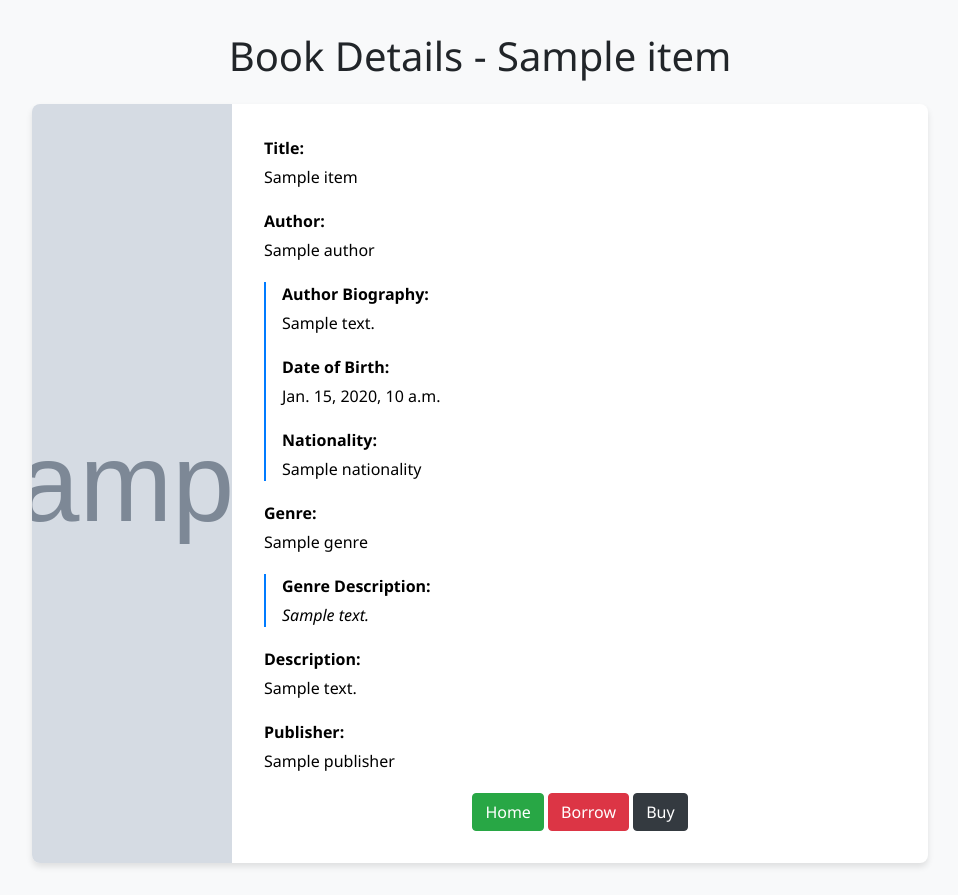
After one commit to raiyan-rahman03/Advance-Library-Management-sys, a Django app: page /book/about/1/ in a window 1280 px wide. The commit adds this page. Shown: the whole page, without its empty margins (160-1118 px from the left). Run offline with Django 3.2, Linux system fonts and the light colour scheme; tables that the repository leaves empty hold one stand-in row (values such as "Sample post"); grey boxes marked "Sample" are stand-in pictures; a database or web service that is not in the repository returns one stand-in record (values such as "Sample title"); data that the repository does not hold is empty; some libraries are stand-ins or nearby versions.

Commit message:
borrow function comlpleted

```diff
--- a/backend/main_web/admin.py
+++ b/backend/main_web/admin.py
@@ -6,3 +6,4 @@ admin.site.register(Author)
 admin.site.register(Genre)
 admin.site.register(Book)
 admin.site.register(Member)
+admin.site.register(Borrow)
--- a/backend/main_web/urls.py
+++ b/backend/main_web/urls.py
@@ -11,4 +11,9 @@ urlpatterns = [
     path('book',Book_view.as_view()),
     path('add-book',Book_post.as_view()),
     path('add',book_add_func),
+    path('book/<int:pk>/', SingleBookAPIView.as_view(), name='single_book_api'),
+    path('book/about/<int:pk>/', single_book, name='single_book'),
+    path('borrow',Borrow_view.as_view()),
+    path('borrow_f/<int:pk>',borrow),
+
 ]
--- a/backend/main_web/views.py
+++ b/backend/main_web/views.py
@@ -5,20 +5,28 @@ from .models import *
 from .serializers import *
 from rest_framework import status
 from rest_framework.response import Response
+import requests
+from django.http import HttpResponseNotFound
+
 # Create your views hee.
 def home(request):
-
-
     books_data = Book_view.as_view()(request).data
     user_name = request.user.username
 
     # Pass the serialized data to the template context
-
     return render(request,'home.html',{'books':books_data ,'name':user_name})
+from rest_framework import generics
+from .models import Book
+from .serializers import BookSerializer
+from django.http import Http404
 
 class Book_view(generics.ListAPIView):
-    queryset=  Book.objects.all()
+    queryset = Book.objects.all()
     serializer_class = BookSerializer
+
+
+
+
 
 class Book_post(generics.CreateAPIView):
     queryset=  Book.objects.all()
@@ -32,3 +40,31 @@ def book_add_func(request):
     genre =Genre.objects.all()
     author =Author.objects.all()
     return render(request, 'add_book.html', {'genres': genre, 'authors': author})
+class SingleBookAPIView(generics.RetrieveAPIView):
+    queryset = Book.objects.all()
+    serializer_class = BookSerializer
+
+def single_book(request,pk):
+    response = requests.get(f'http://127.0.0.1:8000/book/{pk}/')
+    print(response)
+    return render(request, 'single_book.html', {'data': response.json()})
+
+def borrow(request,pk):
+    try:
+        book = Book.objects.get(id=pk)
+    except Book.DoesNotExist:
+        # Handle the case where the book does not exist
+        # For example, you can return a 404 error page
+        return HttpResponseNotFound("The requested book does not exist.")
+
+    return render(request, 'borrow.html', {'id': book.id})
+
+class Borrow_view(generics.ListCreateAPIView):
+    queryset = Borrow.objects.all()
+    serializer_class =borrow_ser
+
+    def perform_create(self, serializer):
+        # Get the Member object associated with the current user
+        member = Member.objects.get(user=self.request.user)
+        # Assign the Member object to the serializer's 'member' field
+        serializer.save(member=member)
--- /dev/null
+++ b/backend/templates/single_book.html
@@ -0,0 +1,132 @@
+<!DOCTYPE html>
+<html lang="en">
+<head>
+  <meta charset="UTF-8">
+  <meta name="viewport" content="width=device-width, initial-scale=1.0">
+  <title>Book Details - A Literary Oasis</title>
+  <link href="https://cdn.jsdelivr.net/npm/bootstrap@5.2.0-beta1/dist/css/bootstrap.min.css" rel="stylesheet" integrity="sha384-0evSXbVzTVFTJwvtQveJjxqCzos2+wYEpuywKlPXaR5cOE93lLE-8cAylkVLCU" crossorigin="anonymous">
+  <link href="https://maxcdn.bootstrapcdn.com/bootstrap/4.5.2/css/bootstrap.min.css" rel="stylesheet">
+  <style>
+    /* Global Styles */
+    body {
+      font-family: 'Segoe UI', Tahoma, Geneva, Verdana, sans-serif;
+      margin: 0;
+      padding: 0;
+      background-color: #f8f9fa; /* Light background */
+    }
+
+    /* Container Styles */
+    .container {
+      max-width: 960px;
+      margin: 0 auto;
+      padding: 2rem;
+    }
+
+    /* Book Details Card Styles */
+    .book-card {
+      background-color: #fff; /* White card background */
+      border-radius: 0.5rem;
+      box-shadow: 0 4px 6px rgba(0, 0, 0, 0.1); /* Subtle shadow */
+      overflow: hidden; /* Prevent image overflow */
+      display: flex; /* Arrange content side-by-side */
+    }
+
+    .book-card-image {
+      flex: 0 0 200px; /* Set image width */
+      background-size: cover; /* Ensure image fills container */
+      background-position: center; /* Center image */
+    }
+
+    .book-card-content {
+      flex: 1 1 auto; /* Allow content area to expand */
+      padding: 2rem;
+    }
+
+    .detail-label {
+      font-weight: bold;
+      margin-bottom: 5px;
+      color: #000000; /* Darker text color */
+    }
+
+    .detail-value {
+      margin-bottom: 20px;
+      color: #000000; /* Lighter text color */
+    }
+
+    /* Author and Genre Details Styles */
+    .author-details,
+    .genre-details {
+      border-left: 2px solid #007bff; /* Border color */
+      padding-left: 1rem;
+      margin-top: 20px;
+    }
+
+    /* Genre Description Styling */
+    .genre-details .detail-value:nth-child(2) { /* Target second detail-value */
+      font-style: italic;
+    }
+
+    /* Optional Link Styles */
+    a {
+      color: #007bff; /* Blue link color */
+      text-decoration: none;
+      transition: color 0.3s ease;
+    }
+
+    a:hover {
+      color: #0056b3; /* Darker blue on hover */
+      text-decoration: underline;
+    }
+  </style>
+</head>
+<body>
+  <div class="container">
+    <h1 class="text-center mb-4">Book Details - {{ data.title }}</h1>
+
+    <div class="book-card">
+      <div class="book-card-image" style="background-image: url('{{ data.image_url }}');">
+      </div>
+
+      <div class="book-card-content">
+        <div class="detail-label">Title:</div>
+        <div class="detail-value">{{ data.title }}</div>
+
+        <div class="detail-label">Author:</div>
+        <div class="detail-value">{{ data.author.name }}</div>
+
+        <div class="author-details">
+          <div class="detail-label">Author Biography:</div>
+          <div class="detail-value">{{ data.author.biography }}</div>
+          <div class="detail-label">Date of Birth:</div>
+          <div class="detail-value">{{ data.author.date_of_birth }}</div>
+          <div class="detail-label">Nationality:</div>
+          <div class="detail-value">{{ data.author.nationality }}</div>
+        </div>
+
+        <div class="detail-label">Genre:</div>
+        <div class="detail-value">{{ data.genre.name }}</div>
+
+        <div class="genre-details">
+          <div class="detail-label">Genre Description:</div>
+          <div class="detail-value">{{ data.genre.description }}</div>
+        </div>
+
+        <div class="detail-label">Description:</div>
+        <div class="detail-value">{{ data.description }}</div>
+
+        <div class="detail-label">Publisher:</div>
+        <div class="detail-value">{{ data.publisher }}</div>
+        <div class="text-center">
+          <a href="http://127.0.0.1:8000/home" class="btn btn-success">  Home  </a>
+          <a href="http://127.0.0.1:8000/borrow_f/{{ data.id }}" class="btn btn-danger">Borrow</a>
+          <a href="http://127.0.0.1:8000/#" class="btn btn-dark">  Buy  </a>
+
+        </div>
+      </div>
+
+
+    </div>
+
+  </div>
+</body>
+</html>
```
Also changed, not shown: backend/main_web/models.py (+40 -2 lines), backend/main_web/serializers.py (+21 -2 lines), backend/templates/borrow.html (added, +86 -0 lines), backend/templates/home.html (+46 -9 lines), backend/main_web/migrations/0002_book_inventory_borrow.py (added), backend/main_web/migrations/0003_borrow_due_back_alter_book_genre.py (added).
